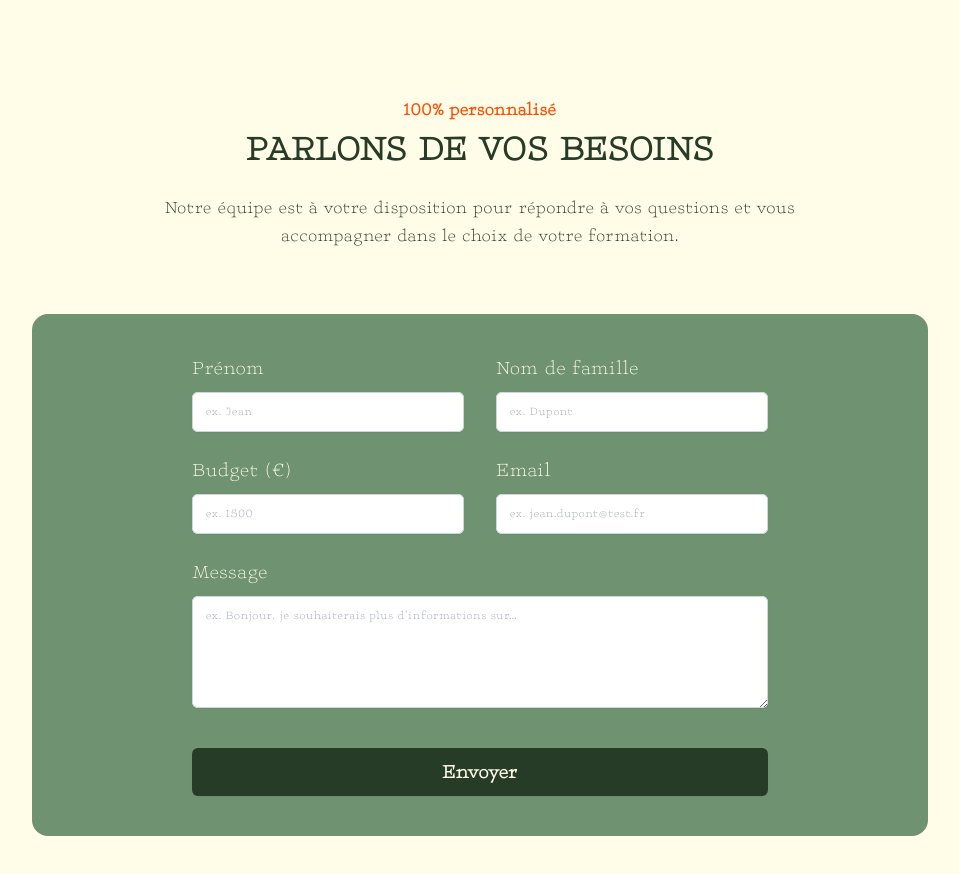
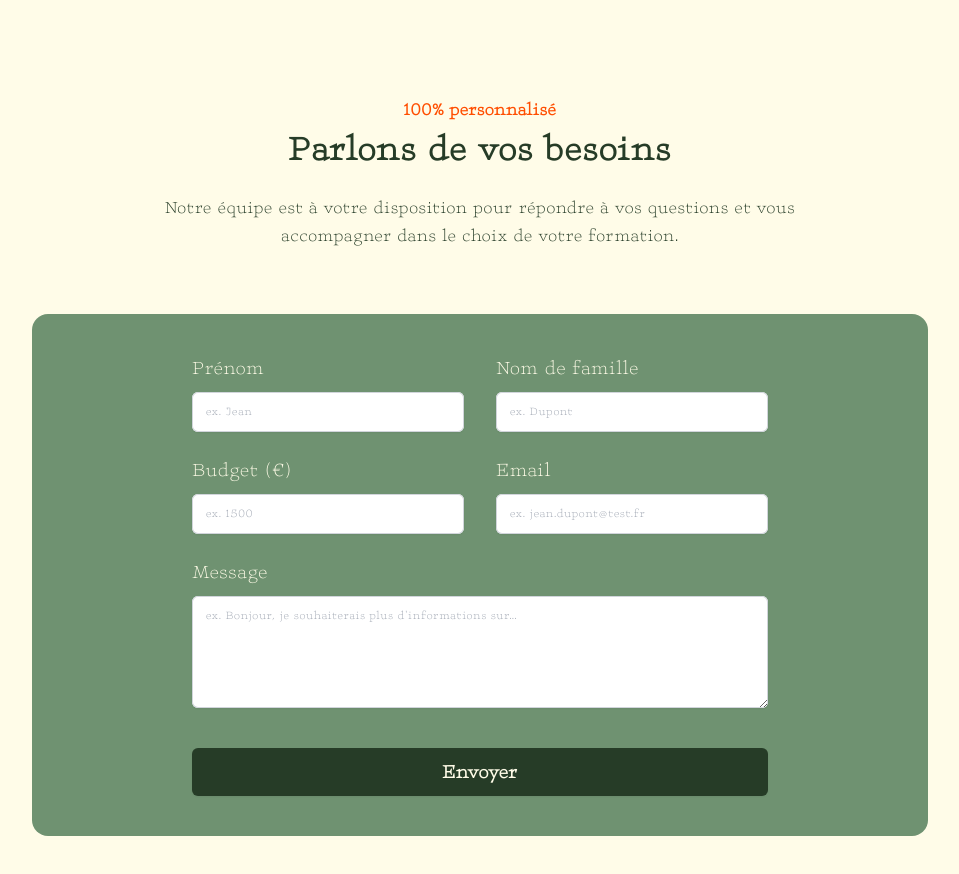
Before and after one commit to Jyok1m/ipseis, a Next.js app: page / in a window 1280 px wide. Shown: the part 1140-2014 px from the top of the page, without its empty margins (160-1119 px from the left). Built offline with nearby package versions, Linux system fonts and the light colour scheme.

Commit message:
Update page.tsx

```diff
--- a/src/app/page.tsx
+++ b/src/app/page.tsx
@@ -106,7 +106,7 @@ export default function Accueil() {
 			<div className="rounded-3xl py-10 px-6 mt-12 flex flex-col items-center">
 				<div className="mx-auto max-w-2xl text-center mb-16 text-univers">
 					<h2 className="text-lg font-semibold leading-6 text-cohesion">100% personnalisé</h2>
-					<h1 className="mt-2 text-2xl sm:text-4xl font-bold tracking-wider text-center uppercase">Parlons de vos besoins</h1>
+					<h1 className="mt-2 text-2xl sm:text-4xl font-bold tracking-wider text-center">Parlons de vos besoins</h1>
 					<p className="mt-6 text-md sm:text-lg leading-6">
 						Notre équipe est à votre disposition pour répondre à vos questions et vous accompagner dans le choix de votre formation.
 					</p>
```
